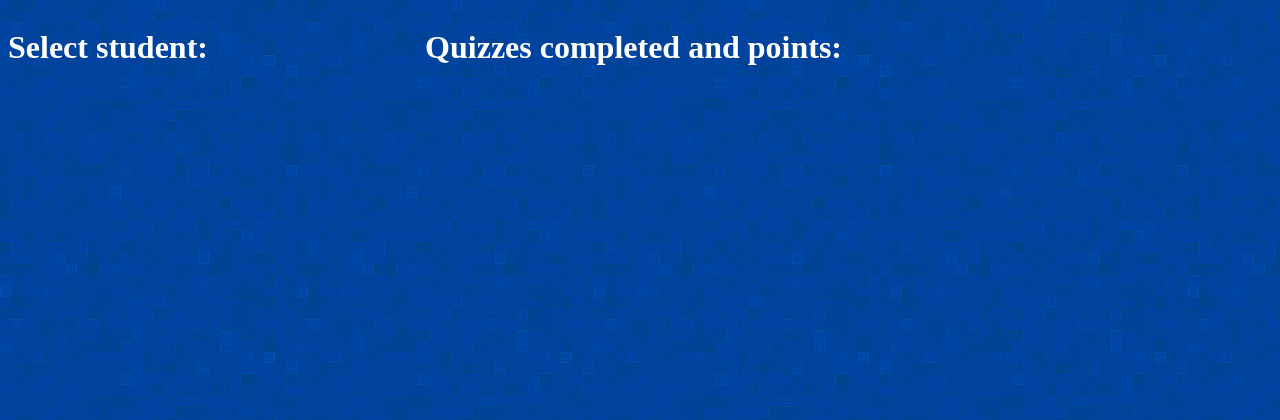
After one commit to muusssari/php-quiz-web, a PHP site: page /dashboard.html in a window 1280 px wide. The commit adds this page. Shown: the top 420 px of the page. Run offline with PHP 8.4, Linux system fonts and the light colour scheme.

Commit message:
added dashboard and updated css

```diff
--- /dev/null
+++ b/dashboard.html
@@ -0,0 +1,21 @@
+<!DOCTYPE html>
+<html>
+<head>
+    <meta charset="utf-8">
+    <meta http-equiv="X-UA-Compatible" content="IE=edge">
+    <title>Da</title>
+    <meta name="viewport" content="width=device-width, initial-scale=1">
+    <link rel="stylesheet" type="text/css" media="screen" href="style.css">
+    <script src="app.js"></script>
+</head>
+<body>
+
+    <div id="dashWrap">
+        <div id="dashLeft"><h1>Select student: </h1></div>
+        <div id="dashMid"><h1>Quizzes completed and points: </h1></div>
+        <div id="dashright"></div>
+
+    </div>
+
+</body>
+</html>
--- a/style.css
+++ b/style.css
@@ -1,5 +1,11 @@
 body{
   background-image: url(pics/bg3.png);
+}
+
+#dashWrap{
+  display: grid;
+  grid-template-columns: 33% 33% 33%;
+  color: white;
 }
 
 .middle {
@@ -16,6 +22,19 @@ body{
 }
 .form-control{
         padding: 0%;
+}
+
+#right{
+  align-content:center;
+  max-width: 50%;
+  margin: auto;
+}
+
+#left{
+  max-width: 50%;
+  margin: auto;
+  align-content:center;
+
 }
 
 #content{
```
